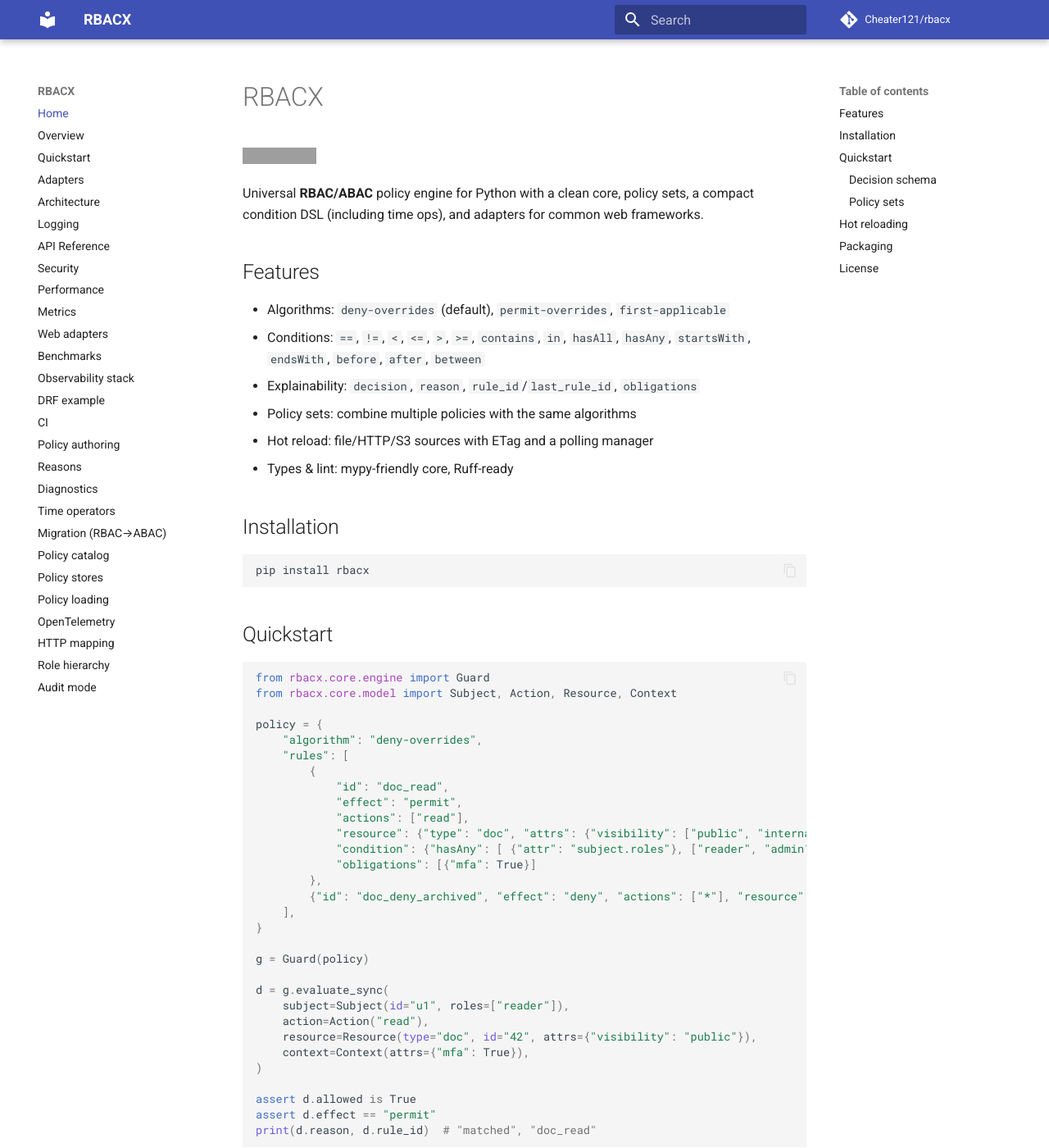
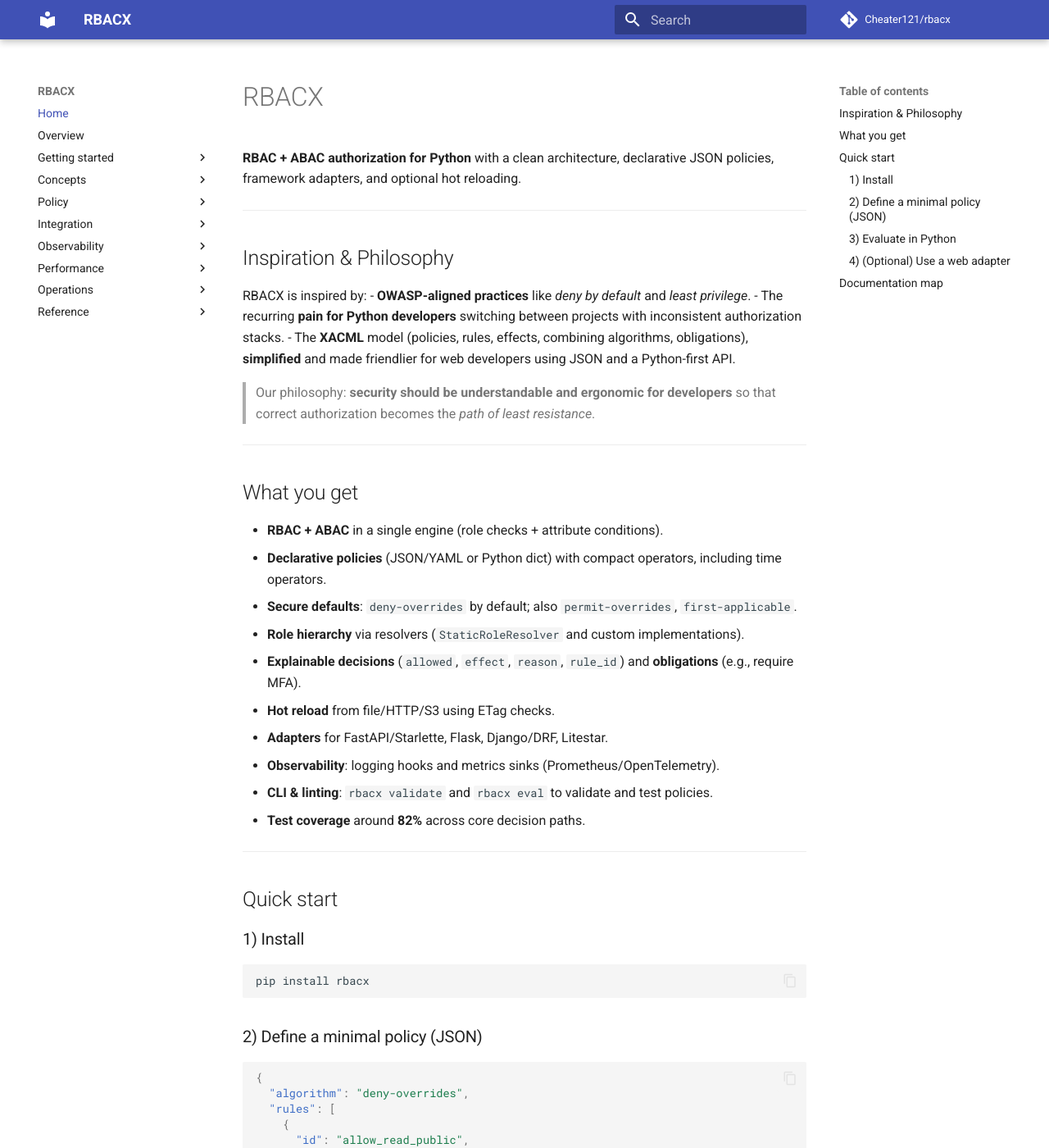
Before and after one commit to Cheater121/rbacx, an MkDocs documentation site: the page built from docs/index.md, in a window 1280 px wide and 1400 px high. Shown: the whole window at 82% size. Built offline with MkDocs 1.6.1 and Material for MkDocs 9.7.7, drawn with Linux system fonts in a browser that asks for light colours; comment, search, counter and statistics services are not loaded; some of the changed text lies outside the part shown; grey boxes are pictures that could not be loaded.

Commit message:
Docs: add navigation

````diff
--- a/docs/index.md
+++ b/docs/index.md
@@ -1,94 +1,142 @@
 # RBACX
 
-<!--
-[![CI](https://github.com/Cheater121/rbacx/actions/workflows/ci.yml/badge.svg)](https://github.com/Cheater121/rbacx/actions/workflows/ci.yml)
-[![Docs](https://img.shields.io/badge/docs-website-blue)](https://cheater121.github.io/rbacx/)
--->
-[![License: MIT](https://img.shields.io/badge/License-MIT-green.svg)](https://github.com/Cheater121/rbacx/blob/main/LICENSE)
+**RBAC + ABAC authorization for Python** with a clean architecture, declarative JSON policies, framework adapters, and optional hot reloading.
 
-<!-- After publishing to PyPI:
-[![PyPI](https://img.shields.io/pypi/v/rbacx)](https://pypi.org/project/rbacx/)
-[![Python](https://img.shields.io/pypi/pyversions/rbacx)](https://pypi.org/project/rbacx/)
--->
+---
 
-Universal **RBAC/ABAC** policy engine for Python with a clean core, policy sets, a compact condition DSL (including time ops), and adapters for common web frameworks.
+## Inspiration & Philosophy
 
-## Features
-- Algorithms: `deny-overrides` (default), `permit-overrides`, `first-applicable`
-- Conditions: `==`, `!=`, `<`, `<=`, `>`, `>=`, `contains`, `in`, `hasAll`, `hasAny`, `startsWith`, `endsWith`, `before`, `after`, `between`
-- Explainability: `decision`, `reason`, `rule_id`/`last_rule_id`, `obligations`
-- Policy sets: combine multiple policies with the same algorithms
-- Hot reload: file/HTTP/S3 sources with ETag and a polling manager
-- Types & lint: mypy-friendly core, Ruff-ready
+RBACX is inspired by:
+- **OWASP-aligned practices** like *deny by default* and *least privilege*.
+- The recurring **pain for Python developers** switching between projects with inconsistent authorization stacks.
+- The **XACML** model (policies, rules, effects, combining algorithms, obligations), **simplified** and made friendlier for web developers using JSON and a Python-first API.
 
-## Installation
+> Our philosophy: **security should be understandable and ergonomic for developers** so that correct authorization becomes the *path of least resistance*.
+
+---
+
+## What you get
+
+- **RBAC + ABAC** in a single engine (role checks + attribute conditions).
+- **Declarative policies** (JSON/YAML or Python dict) with compact operators, including time operators.
+- **Secure defaults**: `deny-overrides` by default; also `permit-overrides`, `first-applicable`.
+- **Role hierarchy** via resolvers (`StaticRoleResolver` and custom implementations).
+- **Explainable decisions** (`allowed`, `effect`, `reason`, `rule_id`) and **obligations** (e.g., require MFA).
+- **Hot reload** from file/HTTP/S3 using ETag checks.
+- **Adapters** for FastAPI/Starlette, Flask, Django/DRF, Litestar.
+- **Observability**: logging hooks and metrics sinks (Prometheus/OpenTelemetry).
+- **CLI & linting**: `rbacx validate` and `rbacx eval` to validate and test policies.
+- **Test coverage** around **82%** across core decision paths.
+
+---
+
+## Quick start
+
+### 1) Install
 ```bash
 pip install rbacx
 ```
 
-## Quickstart
+### 2) Define a minimal policy (JSON)
+```json
+{
+  "algorithm": "deny-overrides",
+  "rules": [
+    {
+      "id": "allow_read_public",
+      "target": { "resource": { "type": "document" }, "action": "read" },
+      "condition": { "==": [ { "attr": "resource.visibility" }, "public" ] },
+      "effect": "permit",
+      "obligations": [{ "type": "require_mfa", "when": true }]
+    }
+  ]
+}
+```
+
+### 3) Evaluate in Python
 ```python
 from rbacx.core.engine import Guard
-from rbacx.core.model import Subject, Action, Resource, Context
 
-policy = {
-    "algorithm": "deny-overrides",
-    "rules": [
-        {
-            "id": "doc_read",
-            "effect": "permit",
-            "actions": ["read"],
-            "resource": {"type": "doc", "attrs": {"visibility": ["public", "internal"]}},
-            "condition": {"hasAny": [ {"attr": "subject.roles"}, ["reader", "admin"] ]},
-            "obligations": [{"mfa": True}]
-        },
-        {"id": "doc_deny_archived", "effect": "deny", "actions": ["*"], "resource": {"type": "doc", "attrs": {"archived": True}}},
-    ],
-}
-
+policy = {...}  # load JSON as a dict
 g = Guard(policy)
 
-d = g.evaluate_sync(
-    subject=Subject(id="u1", roles=["reader"]),
-    action=Action("read"),
-    resource=Resource(type="doc", id="42", attrs={"visibility": "public"}),
-    context=Context(attrs={"mfa": True}),
+decision = g.evaluate_sync(
+    subject={"id": "u1", "roles": ["reader"]},
+    action="read",
+    resource={"type": "document", "visibility": "public"},
+    context={"mfa": True},
 )
 
-assert d.allowed is True
-assert d.effect == "permit"
-print(d.reason, d.rule_id)  # "matched", "doc_read"
+assert decision.allowed is True
+print(decision.effect, decision.reason, decision.rule_id, decision.obligations)
 ```
 
-### Decision schema
-- `decision`: `"permit"` or `"deny"`
-- `reason`: `"matched"`, `"explicit_deny"`, `"action_mismatch"`, `"resource_mismatch"`, `"condition_mismatch"`, `"condition_type_mismatch"`, `"no_match"`
-- `rule_id` / `last_rule_id`
-- `obligations`: list passed to the obligation checker
+### 4) (Optional) Use a web adapter
 
-### Policy sets
+**FastAPI**
 ```python
-from rbacx.core.policyset import decide as decide_policyset
+from fastapi import FastAPI, Depends
+from rbacx.adapters.fastapi import require_access
 
-policyset = {"algorithm":"deny-overrides", "policies":[ policy, {"rules":[...]} ]}
-result = decide_policyset(policyset, {"subject":..., "action":"read", "resource":...})
+app = FastAPI()
+guard = Guard(policy)
+
+def build_env(request):
+    # map request -> (subject, action, resource, context)
+    return {
+        "subject": {"id": request.headers.get("X-User"), "roles": ["reader"]},
+        "action": request.method.lower(),
+        "resource": {"type": "document", "path": request.url.path},
+        "context": {"mfa": True},
+    }
+
+@app.get("/docs")
+@require_access(guard, build_env)
+def docs():
+    return {"ok": True}
 ```
 
-## Hot reloading
-```python
-from rbacx.core.engine import Guard
-from rbacx.storage import FilePolicySource   # from rbacx.storage import HotReloader if you prefer
-from rbacx.store.manager import PolicyManager
+---
 
-guard = Guard(policy={})
-mgr = PolicyManager(guard, FilePolicySource("policy.json"))
-mgr.poll_once()        # initial load
-mgr.start_polling(10)  # background polling thread
-```
+## Documentation map
 
-## Packaging
-- We ship `py.typed` so type checkers pick up annotations.
-- Standard PyPA flow: `python -m build`, then `twine upload` to (Test)PyPI.
+**Start here**
+- [Overview](overview.md)
+- [Quickstart](quickstart.md)
+- [Why choose RBACX](why_choose.md)
+- [Highlights](highlights.md)
 
-## License
-MIT
+**Core concepts**
+- [Architecture](architecture.md)
+- [Security model](security.md)
+- [Role hierarchy](roles.md)
+- [Audit mode](audit_mode.md)
+
+**Policy**
+- [Policy authoring](policy_authoring.md)
+- [Policy catalog](policy_catalog.md)
+- [Time operators](time_operators.md)
+- [Policy stores](policy_stores.md)
+- [Policy loading (hot reload)](policy_loading.md)
+- [HTTP mapping](http_mapping.md)
+
+**Integration**
+- [Web adapters](web_adapters.md)
+- [Adapters (API)](adapters.md)
+- [DRF example](drf_example.md)
+
+**Observability**
+- [Metrics](metrics.md)
+- [OpenTelemetry](otel_metrics.md)
+- [Logging](logging.md)
+- [Diagnostics](diagnostics.md)
+- [Observability stack](observability_stack.md)
+
+**Performance & operations**
+- [Performance guide](performance.md)
+- [Benchmarks](benchmarks.md)
+- [CI](ci.md)
+- [Migration (RBAC→ABAC)](migration_rbac_to_abac.md)
+
+**Reference**
+- [Public API](api.md)
--- a/mkdocs.yml
+++ b/mkdocs.yml
@@ -3,59 +3,64 @@ site_url: https://cheater121.github.io/rbacx/
 repo_url: https://github.com/Cheater121/rbacx
 repo_name: Cheater121/rbacx
 edit_uri: edit/main/docs/
-
 docs_dir: docs
-
 theme:
   name: material
   features:
-    - navigation.instant
-    - content.code.copy
-
+  - navigation.instant
+  - content.code.copy
 plugins:
-  - search
-  - mkdocstrings:
-      default_handler: python
-      handlers:
-        python:
-          paths: [src]
-          options:
-            docstring_style: google
-            merge_init_into_class: true
-            show_source: false
-
+- search
+- mkdocstrings:
+    default_handler: python
+    handlers:
+      python:
+        paths:
+        - src
+        options:
+          docstring_style: google
+          merge_init_into_class: true
+          show_source: false
 markdown_extensions:
-  - admonition
-  - toc:
-      permalink: true
-  - pymdownx.highlight
-  - pymdownx.superfences
-
+- admonition
+- toc:
+    permalink: true
+- pymdownx.highlight
+- pymdownx.superfences
 nav:
-  - Home: index.md
-  - Overview: overview.md
+- Home: index.md
+- Overview: overview.md
+- Getting started:
   - Quickstart: quickstart.md
-  - Adapters: adapters.md
+  - Highlights: highlights.md
+  - Why choose RBACX: why_choose.md
+- Concepts:
   - Architecture: architecture.md
-  - Logging: logging.md
-  - API Reference: api.md
-  - Security: security.md
-  - Performance: performance.md
-  - Metrics: metrics.md
-  - Web adapters: web_adapters.md
-  - Benchmarks: benchmarks.md
-  - Observability stack: observability_stack.md
-  - DRF example: drf_example.md
-  - CI: ci.md
-  - Policy authoring: policy_authoring.md
-  - Reasons: reasons.md
-  - Diagnostics: diagnostics.md
-  - Time operators: time_operators.md
-  - Migration (RBAC→ABAC): migration_rbac_to_abac.md
-  - Policy catalog: policy_catalog.md
-  - Policy stores: policy_stores.md
-  - Policy loading: policy_loading.md
-  - OpenTelemetry: otel_metrics.md
-  - HTTP mapping: http_mapping.md
+  - Security model: security.md
   - Role hierarchy: roles.md
   - Audit mode: audit_mode.md
+- Policy:
+  - Authoring: policy_authoring.md
+  - Policy catalog: policy_catalog.md
+  - Time operators: time_operators.md
+  - Policy stores: policy_stores.md
+  - Policy loading (hot reload): policy_loading.md
+  - HTTP mapping: http_mapping.md
+- Integration:
+  - Web adapters: web_adapters.md
+  - Adapters (API): adapters.md
+  - DRF example: drf_example.md
+- Observability:
+  - Metrics: metrics.md
+  - OpenTelemetry: otel_metrics.md
+  - Logging: logging.md
+  - Diagnostics: diagnostics.md
+  - Observability stack: observability_stack.md
+- Performance:
+  - Performance guide: performance.md
+  - Benchmarks: benchmarks.md
+- Operations:
+  - CI: ci.md
+  - Migration (RBAC→ABAC): migration_rbac_to_abac.md
+- Reference:
+  - Public API: api.md
````
Also changed, not shown: docs/highlights.md (+0 -4 lines), docs/overview.md (+1 -2 lines), docs/why_choose.md (+0 -2 lines).
